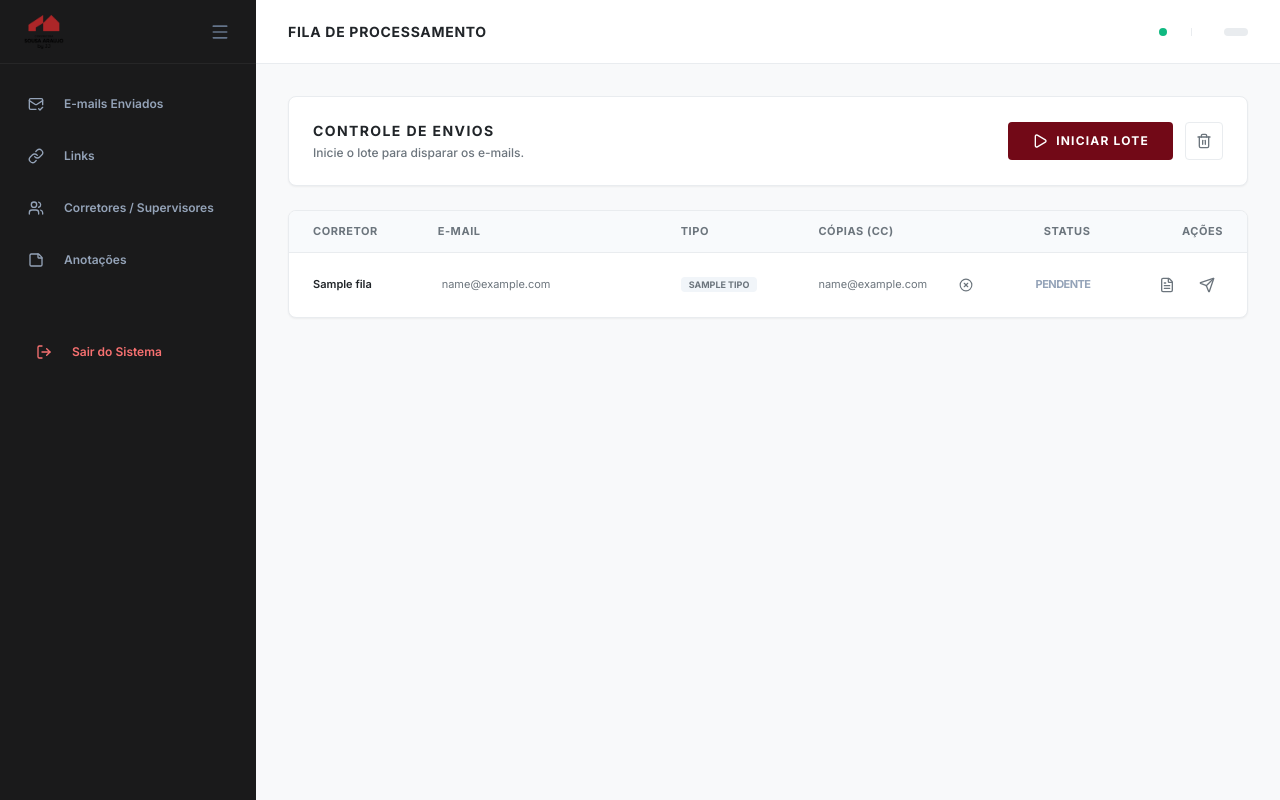
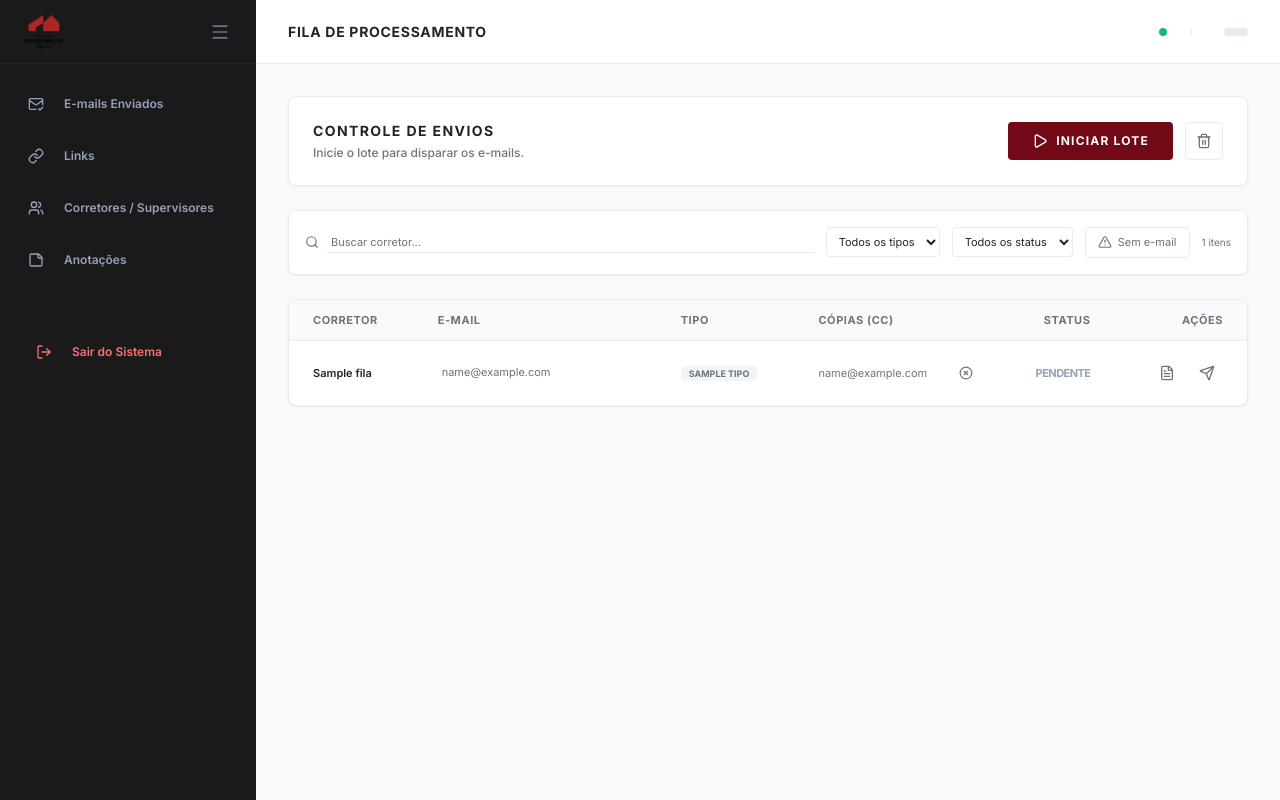
Before and after one commit to bWSantos7/sender, a Python web app: template templates/fila.html in a window 1280 px wide. Run offline with Jinja, Linux system fonts and the light colour scheme; the template is opened without the code that fills it: most values are stand-ins (such as "Sample title", 1, 10 or a date in 2020); some libraries are stand-ins or nearby versions.

Commit message:
feat: adicionar filtros por coluna e destaque amarelo para sem e-mail na fila
- Barra de filtros com busca por corretor, dropdown de tipo e status
- Botao toggle para filtrar apenas linhas sem e-mail cadastrado
- Linhas sem e-mail ficam com fundo amarelo e icone de alerta no nome
- Contador de itens visiveis vs total ao filtrar

Co-Authored-By: Claude Sonnet 4.6 <noreply@anthropic.com>

```diff
--- a/templates/fila.html
+++ b/templates/fila.html
@@ -50,6 +50,40 @@
         </div>
     </div>
 
+    <!-- Barra de filtros -->
+    <div class="bg-white border border-sa-gray rounded-lg shadow-sm p-4">
+        <div class="flex flex-wrap gap-3 items-center">
+            <div class="flex items-center gap-2 flex-1 min-w-[180px]">
+                <i data-lucide="search" class="w-3.5 h-3.5 text-sa-muted shrink-0"></i>
+                <input id="filtro-corretor" type="text" placeholder="Buscar corretor..."
+                       oninput="aplicarFiltros()"
+                       class="text-[11px] border-b border-sa-gray focus:border-sa-wine outline-none w-full py-0.5 px-1 text-sa-text placeholder-sa-muted">
+            </div>
+            <select id="filtro-tipo" onchange="aplicarFiltros()"
+                    class="text-[11px] border border-sa-gray rounded px-2 py-1.5 text-sa-text outline-none focus:border-sa-wine bg-white">
+                <option value="">Todos os tipos</option>
+                {% set tipos = fila | map(attribute='fila.tipo') | unique | list %}
+                {% for t in tipos %}
+                <option value="{{ t }}">{{ t }}</option>
+                {% endfor %}
+            </select>
+            <select id="filtro-status" onchange="aplicarFiltros()"
+                    class="text-[11px] border border-sa-gray rounded px-2 py-1.5 text-sa-text outline-none focus:border-sa-wine bg-white">
+                <option value="">Todos os status</option>
+                <option value="Pendente">Pendente</option>
+                <option value="Processando">Enviando</option>
+                <option value="Concluido">Concluído</option>
+                <option value="Erro">Erro</option>
+            </select>
+            <button id="btn-sem-email" onclick="toggleSemEmail()"
+                    class="flex items-center gap-1.5 px-3 py-1.5 border border-sa-gray rounded text-[11px] text-sa-muted hover:border-yellow-400 hover:text-yellow-600 transition-all">
+                <i data-lucide="alert-triangle" class="w-3.5 h-3.5"></i>
+                Sem e-mail
+            </button>
+            <span id="contador-filtro" class="text-[10px] text-sa-muted ml-auto"></span>
+        </div>
+    </div>
+
     <div class="bg-white border border-sa-gray rounded-lg shadow-sm overflow-hidden">
         <table class="w-full text-left text-[11px]">
             <thead class="bg-slate-50 text-sa-muted font-bold uppercase tracking-wider">
@@ -62,10 +96,20 @@
                     <th class="px-6 py-3 border-b border-sa-gray text-right">Ações</th>
                 </tr>
             </thead>
-            <tbody class="divide-y divide-sa-gray">
+            <tbody id="tabela-fila" class="divide-y divide-sa-gray">
                 {% for item in fila %}
-                <tr class="hover:bg-slate-50 transition-colors">
-                    <td class="px-6 py-4 font-semibold text-sa-text">{{ item.fila.corretor_nome }}</td>
+                <tr class="transition-colors {% if not item.fila.destinatario_email %}bg-yellow-50 hover:bg-yellow-100{% else %}hover:bg-slate-50{% endif %}"
+                    data-corretor="{{ item.fila.corretor_nome | lower }}"
+                    data-tipo="{{ item.fila.tipo }}"
+                    data-status="{{ item.fila.status }}"
+                    data-sem-email="{{ 'true' if not item.fila.destinatario_email else 'false' }}">
+                    <td class="px-6 py-4 font-semibold {% if not item.fila.destinatario_email %}text-yellow-700{% else %}text-sa-text{% endif %}">
+                        {% if not item.fila.destinatario_email %}
+                        <span class="inline-flex items-center gap-1"><i data-lucide="alert-triangle" class="w-3 h-3 text-yellow-500"></i>{{ item.fila.corretor_nome }}</span>
+                        {% else %}
+                        {{ item.fila.corretor_nome }}
+                        {% endif %}
+                    </td>
                     <td class="px-6 py-4">
                         <div class="flex items-center gap-2 group">
                             <input type="email"
@@ -210,6 +254,43 @@ function enviarUnidade(id, btn) {
     });
 }
 
+let filtroSemEmail = false;
+function toggleSemEmail() {
+    filtroSemEmail = !filtroSemEmail;
+    const btn = document.getElementById('btn-sem-email');
+    if (filtroSemEmail) {
+        btn.classList.add('bg-yellow-50', 'border-yellow-400', 'text-yellow-600');
+        btn.classList.remove('text-sa-muted');
+    } else {
+        btn.classList.remove('bg-yellow-50', 'border-yellow-400', 'text-yellow-600');
+        btn.classList.add('text-sa-muted');
+    }
+    aplicarFiltros();
+}
+
+function aplicarFiltros() {
+    const termCorretor = document.getElementById('filtro-corretor').value.toLowerCase().trim();
+    const termTipo = document.getElementById('filtro-tipo').value;
+    const termStatus = document.getElementById('filtro-status').value;
+    const rows = document.querySelectorAll('#tabela-fila tr');
+    let visiveis = 0;
+    rows.forEach(row => {
+        const corretor = row.dataset.corretor || '';
+        const tipo = row.dataset.tipo || '';
+        const status = row.dataset.status || '';
+        const semEmail = row.dataset.semEmail === 'true';
+        const ok = (!termCorretor || corretor.includes(termCorretor))
+                && (!termTipo    || tipo === termTipo)
+                && (!termStatus  || status === termStatus)
+                && (!filtroSemEmail || semEmail);
+        row.style.display = ok ? '' : 'none';
+        if (ok) visiveis++;
+    });
+    const contador = document.getElementById('contador-filtro');
+    contador.textContent = visiveis < rows.length ? `${visiveis} de ${rows.length} exibidos` : `${rows.length} itens`;
+}
+aplicarFiltros();
+
 function limparCC(id, btn) {
     if(!confirm('Deseja remover as cópias (CC) desta linha?')) return;
 
```
